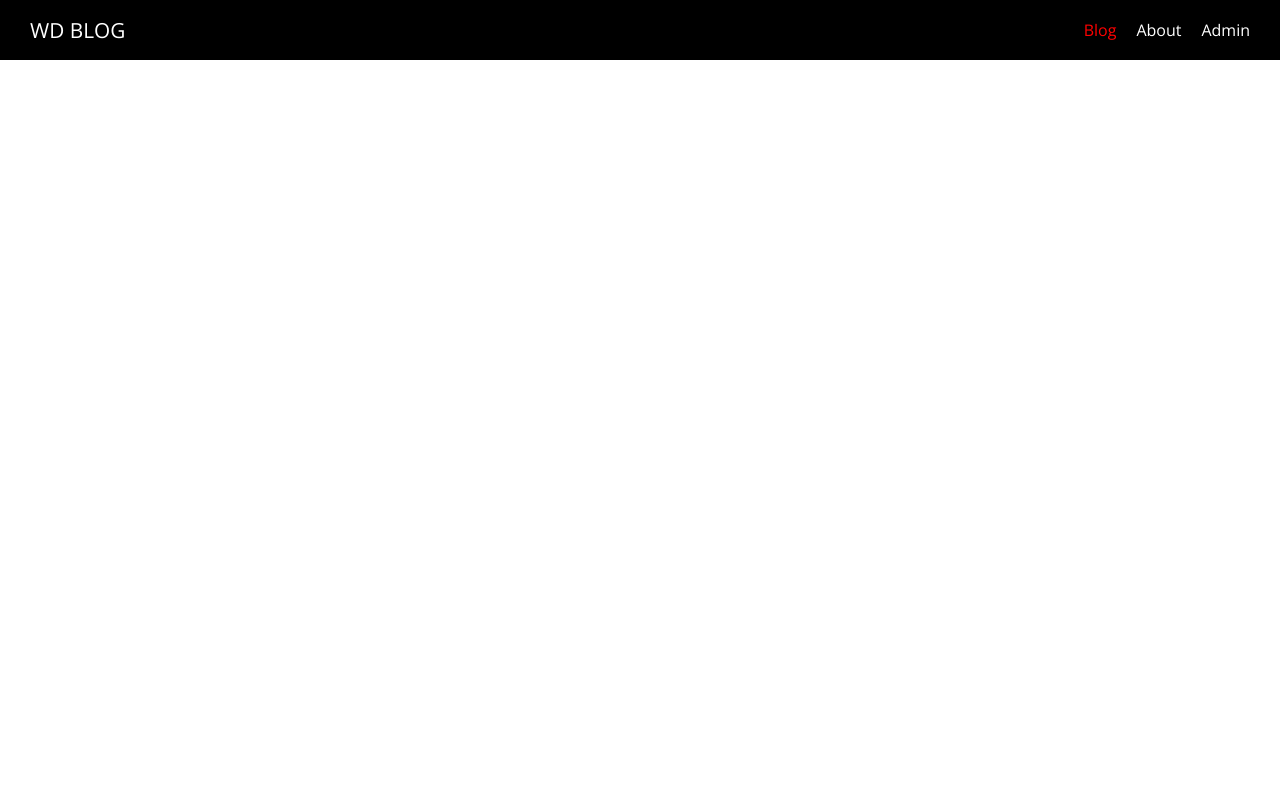
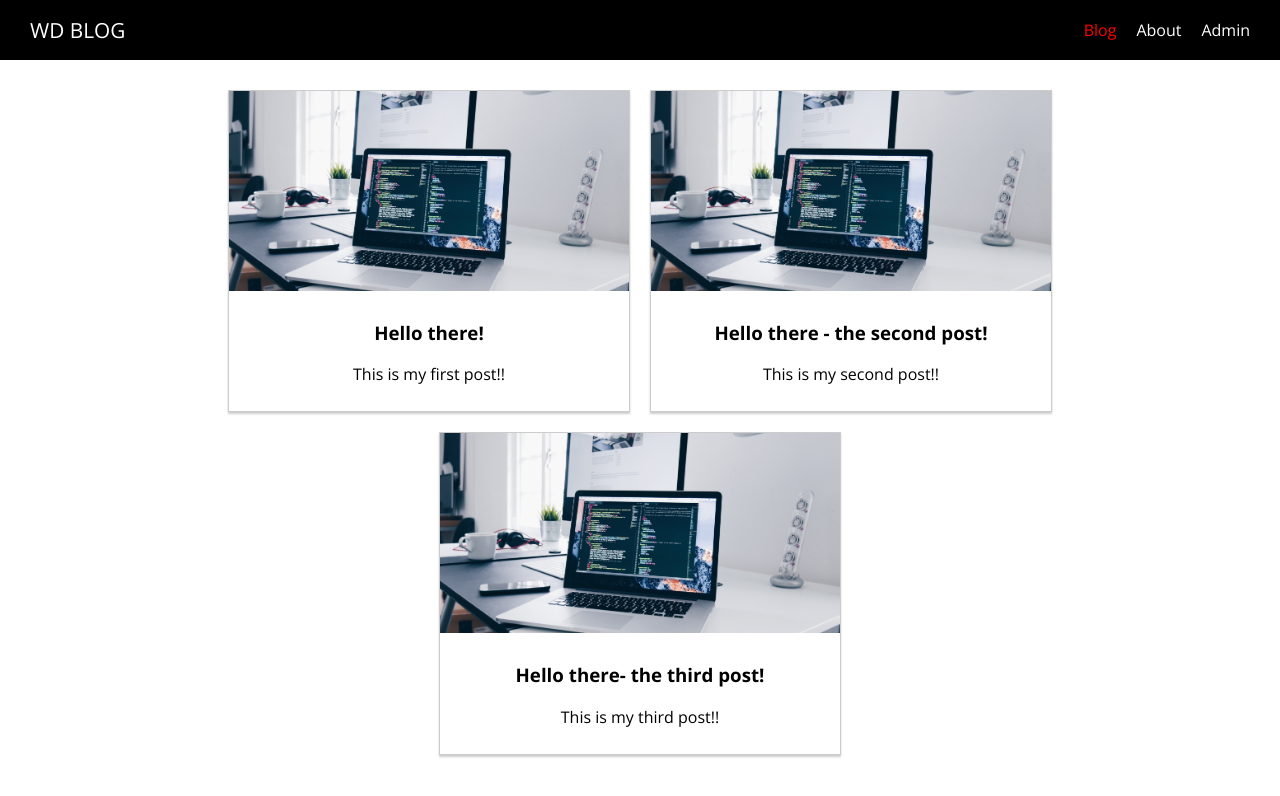
Before and after one commit to kimi048/nuxtjs-firstapp, a Nuxt app: page /posts in a window 1280 px wide. Shown: the top 796 px of the page. Built offline with nearby package versions, Linux system fonts and the light colour scheme.

Commit message:
created post page

```diff
--- /dev/null
+++ b/components/Posts/PostList.vue
@@ -0,0 +1,42 @@
+<template>
+  <section class="post-list">
+    <PostPreview
+      id="1"
+      thumbnail="/web.jpg"
+      title="Hello there!"
+      previewText="This is my first post!!"
+    />
+    <PostPreview
+      id="2"
+      thumbnail="/web.jpg"
+      title="Hello there - the second post!"
+      previewText="This is my second post!!"
+    />
+    <PostPreview
+      id="3"
+      thumbnail="/web.jpg"
+      title="Hello there- the third post!"
+      previewText="This is my third post!!"
+    />
+  </section>
+</template>
+
+<script>
+import PostPreview from '@/components/Posts/PostPreview'
+export default{
+  components:{
+    PostPreview
+  }
+}
+</script>
+
+<style scoped>
+.post-list {
+  display: flex;
+  padding: 20px;
+  box-sizing: border-box;
+  flex-wrap: wrap;
+  align-items: center;
+  justify-content: center;
+}
+</style>
--- a/pages/index.vue
+++ b/pages/index.vue
@@ -4,35 +4,17 @@
       <h1>Get the latest tech news!</h1>
     </section>
 
-    <section class="featured-posts">
-      <PostPreview
-        id="1"
-        thumbnail="/web.jpg"
-        title="Hello there!"
-        previewText="This is my first post!!"
-      />
-      <PostPreview
-        id="2"
-        thumbnail="/web.jpg"
-        title="Hello there - the second post!"
-        previewText="This is my second post!!"
-      />
-      <PostPreview
-        id="3"
-        thumbnail="/web.jpg"
-        title="Hello there- the third post!"
-        previewText="This is my third post!!"
-      />
-    </section>
+    <PostList/>
   </div>
 </template>
 
 <script>
-import PostPreview from '@/components/Posts/PostPreview'
+import PostList from '@/components/Posts/PostList';
 export default {
   components: {
-    PostPreview,
-  },
+
+    PostList
+},
 }
 </script>
 
--- a/pages/posts/index.vue
+++ b/pages/posts/index.vue
@@ -1,13 +1,24 @@
 <template>
   <div class="posts-page">
-
+    <PostList/>
   </div>
 </template>
 
+<script>
+import PostList from "@/components/Posts/PostList";
+export default{
+  components:{
+    PostList
+  }
+}
+</script>
+
 <style>
-.posts-page{
+.posts-page {
   display: flex;
   justify-content: center;
   align-items: center;
 }
+
+
 </style>
```
